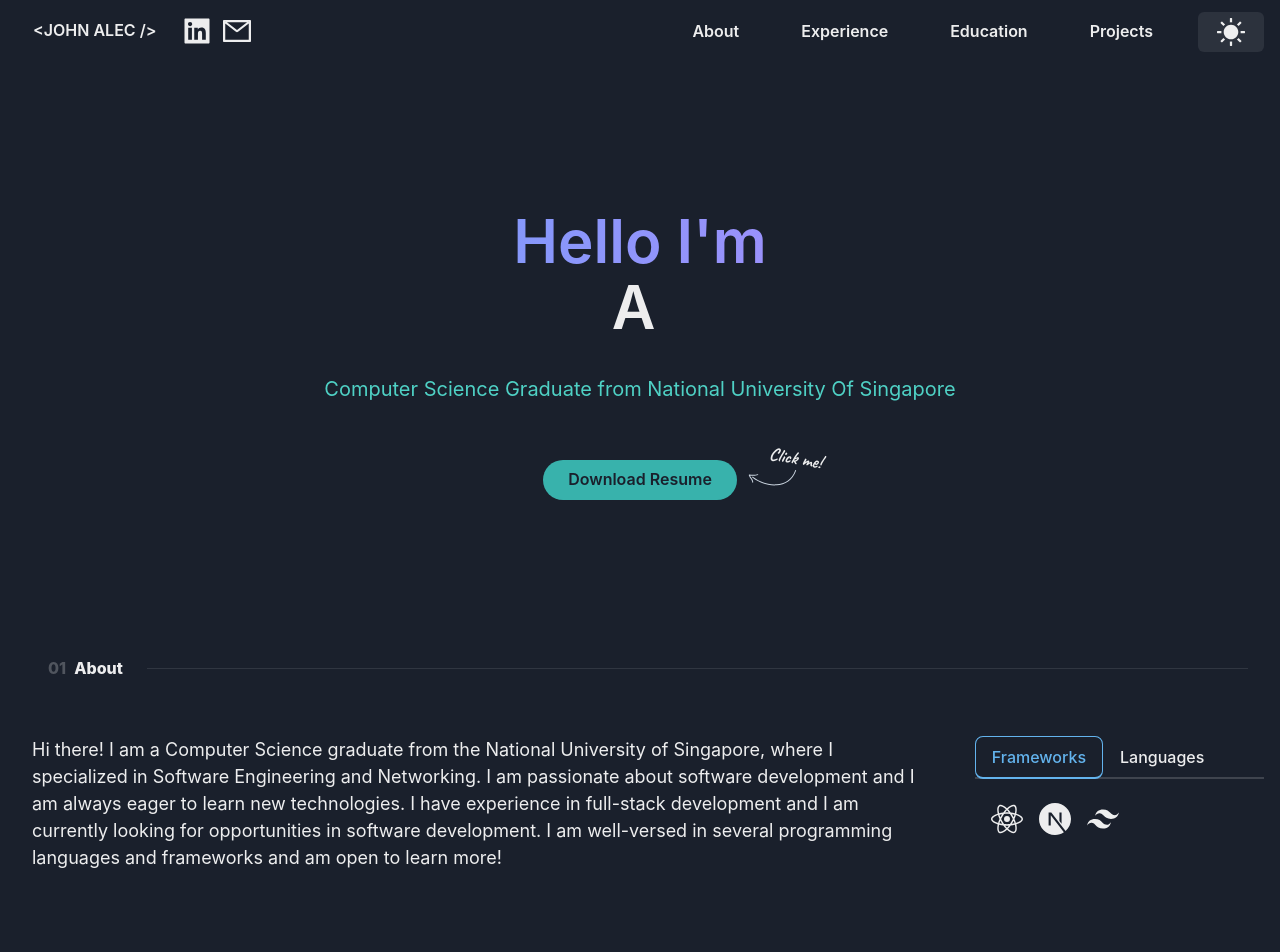
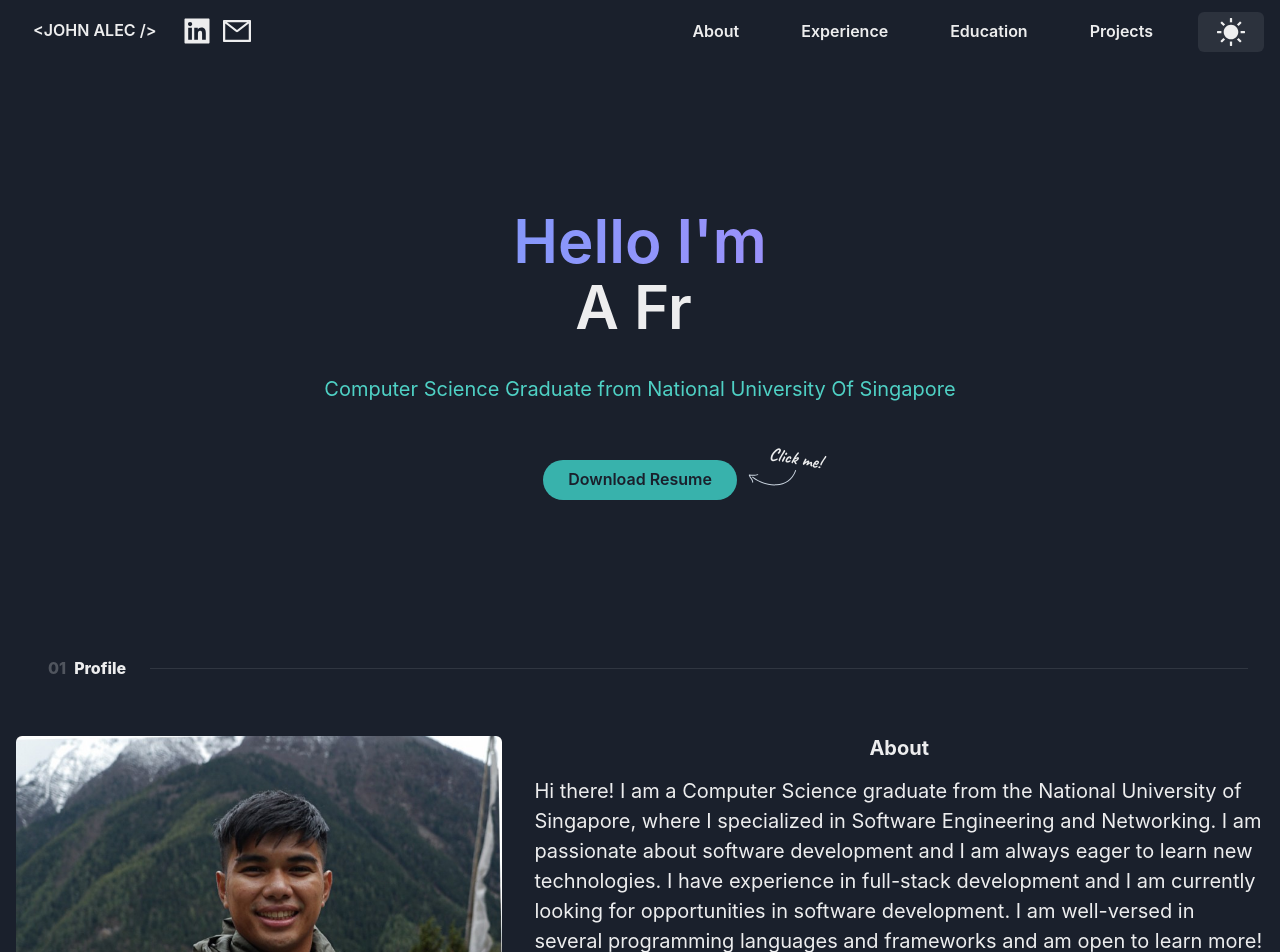
Before and after one commit to branzuelajohn/personal_portfolio, a React (Vite) app: page / in a window 1280 px wide. Shown: the top 952 px of the page. Built offline with nearby package versions, Linux system fonts and the light colour scheme.

Commit message:
fix bugs where forgot to commit app.jsx

```diff
--- a/src/App.jsx
+++ b/src/App.jsx
@@ -2,7 +2,7 @@
 import './styles/global.css';
 import Navbar from './components/Navbar';
 import Hero from './sections/Hero';
-import About from './sections/About';
+import Profile from './sections/Profile';
 import Experience from './sections/Experience';
 import { Stack, Container, Box } from '@chakra-ui/react';
 
@@ -11,7 +11,7 @@
     <>
       <Navbar />
       <Hero />
-      <About />
+      <Profile />
       <Experience />
     </>
   );
--- a/src/sections/About.jsx
+++ /dev/null
@@ -1,60 +0,0 @@
-import {
-  Heading,
-  Stack,
-  Text,
-  Flex,
-  Box,
-  HStack,
-  Divider,
-  Container,
-} from '@chakra-ui/react';
-
-import Skills from '../components/Skills';
-
-const About = () => {
-  // const textColor = useColorModeValue('black', 'white');
-  return (
-    <>
-      <Container maxW={'7xl'} id="about">
-        <Stack
-          as={Box}
-          textAlign={'center'}
-          spacing={{ base: 8, md: 14 }}
-          pb={{ base: 20, md: 36 }}
-        >
-          <Stack align="center" direction="row" px={4}>
-            <HStack mx={4}>
-              <Text color="whiteAlpha.400" fontWeight={800}>
-                {' '}
-                01{' '}
-              </Text>
-              <Text fontWeight={800}>About</Text>
-            </HStack>
-            <Divider orientation="horizontal"></Divider>
-          </Stack>
-
-          <Flex
-            direction={{ base: 'column', md: 'row' }}
-            gap={'2rem'}
-            alignItems={{ base: 'center', md: 'flex-start' }}
-          >
-            <Text color={'white.600'} fontSize={'lg'} px={4} textAlign={'left'}>
-              Hi there! I am a Computer Science graduate from the National
-              University of Singapore, where I specialized in Software
-              Engineering and Networking. I am passionate about software
-              development and I am always eager to learn new technologies. I
-              have experience in full-stack development and I am currently
-              looking for opportunities in software development. I am
-              well-versed in several programming languages and frameworks and am
-              open to learn more!
-            </Text>
-
-            <Skills />
-          </Flex>
-        </Stack>
-      </Container>
-    </>
-  );
-};
-
-export default About;
```
